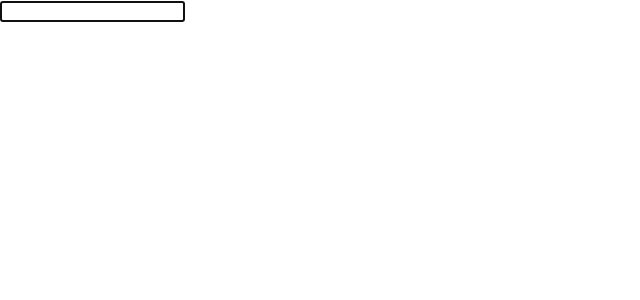
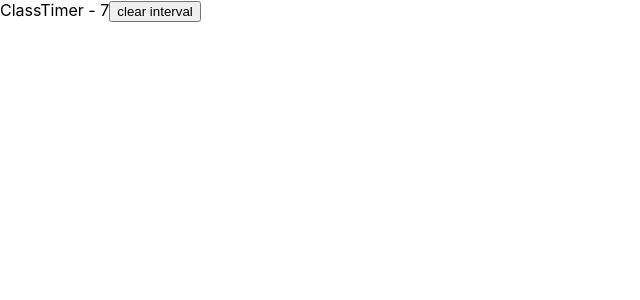
Before and after one commit to SHANU-NP/react-app-dev, a React (Create React App) app: page / in a window 1280 px wide. Shown: the top 300 px of the page, without its empty margins (0-640 px from the left). Built offline with nearby package versions, Linux system fonts and the light colour scheme.

Commit message:
-- class timer using class component.

```diff
--- a/src/App.js
+++ b/src/App.js
@@ -3,11 +3,12 @@ import React from "react";
 import DataFetchingTwo from "./components/fetchingDataWithUserReducer/DataFetchingTwo";
 import Count from "./components/useMemo/Count";
 import FocusInput from "./components/useRefs/FocusInput";
+import ClassTimer from "./components/useRefs/ClassTimer";
 
 function App() {
   return (
     <div>
-      <FocusInput></FocusInput>
+      <ClassTimer/>
     </div>
   );
 }
--- /dev/null
+++ b/src/components/useRefs/ClassTimer.js
@@ -0,0 +1,35 @@
+import React, { Component } from "react";
+
+class ClassTimer extends Component {
+  interval;
+  constructor(props) {
+    super(props);
+
+    this.state = {
+      timer: 0,
+    };
+  }
+
+  componentDidMount() {
+    this.interval = setInterval(() => {
+      this.setState((prevState) => ({
+        timer: prevState.timer + 1,
+      }));
+    }, 1000);
+  }
+
+  componentWillUnmount(){
+    clearInterval(this.interval)
+  }
+
+  render() {
+    return(
+        <div>
+            ClassTimer - {this.state.timer}
+            <button onClick={() => clearInterval(this.interval)}>clear interval</button>
+        </div>
+    )
+  }
+}
+
+export default ClassTimer;
```
